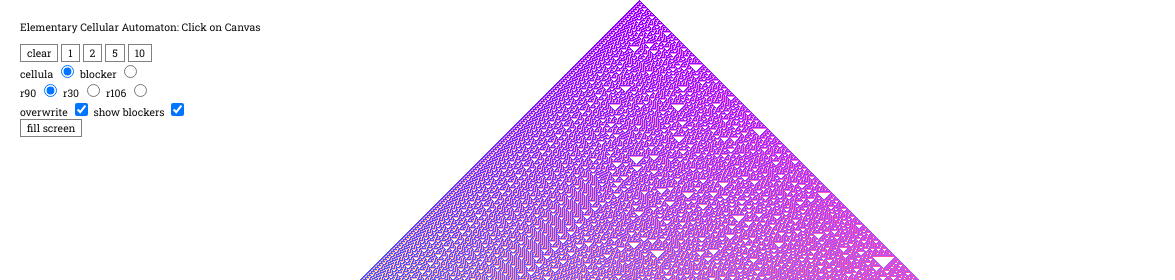
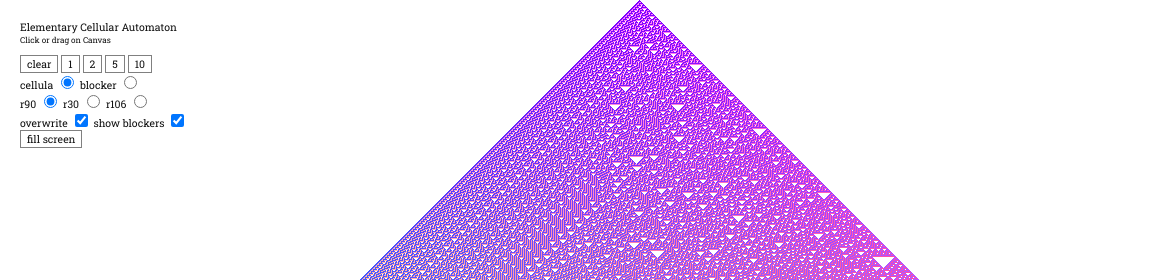
Before and after one commit to pixelscript/elementary-cellular-automaton, a plain HTML site: page app/index.html in a window 1280 px wide. Shown: the top 280 px of the page, 0-1175 px from the left. Drawn offline with nearby package versions, Linux system fonts and the light colour scheme.

Commit message:
Changing the title! ;)

```diff
--- a/app/css/main.css
+++ b/app/css/main.css
@@ -17,6 +17,7 @@ body,html {
 	padding:0;
 	width:100%;
 	height:100%;
+	cursor:pointer;
 }
 
 .content,.canvas {
@@ -26,7 +27,12 @@ body,html {
 
 .title {
 	position:relative;
+	margin:0;
+}
+
+h2.title{
 	margin:0 0 10px 0;
+	font-size:0.7em;
 }
 
 .content {
@@ -62,6 +68,7 @@ body,html {
 }
 
 button {
+	cursor:pointer;
 	background:white;
 	border:1px solid grey;
 }
--- a/app/index.html
+++ b/app/index.html
@@ -10,7 +10,8 @@
 </head>
 <body>
     <div class="controls">
-        <h1 class="title">Elementary Cellular Automaton: Click on Canvas</h1>
+        <h1 class="title">Elementary Cellular Automaton</h1>
+        <h2 class="title">Click or drag on Canvas</h2>
         <button type="button" class="butt clear">clear</button>
         <button type="button" class="butt size one">1</button>
         <button type="button" class="butt size two">2</button>
```
